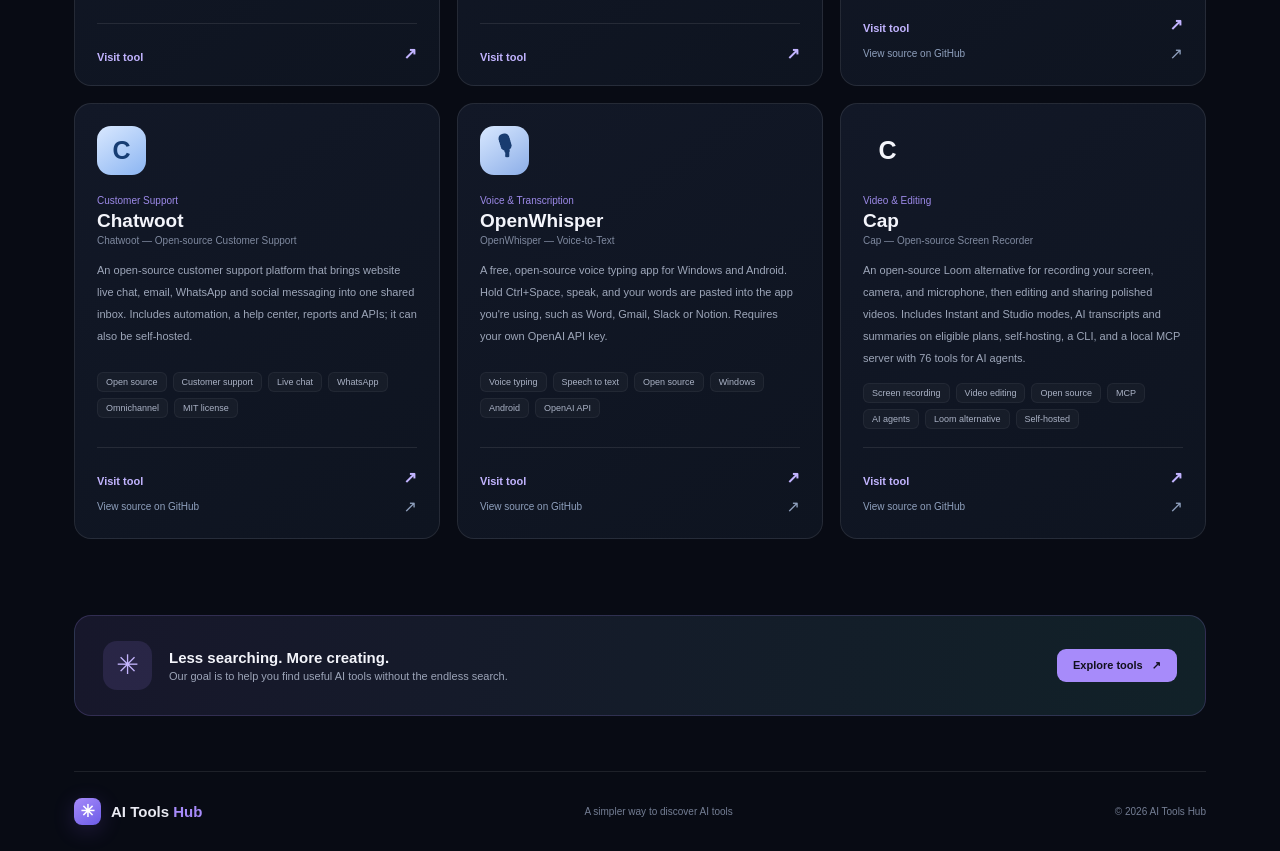
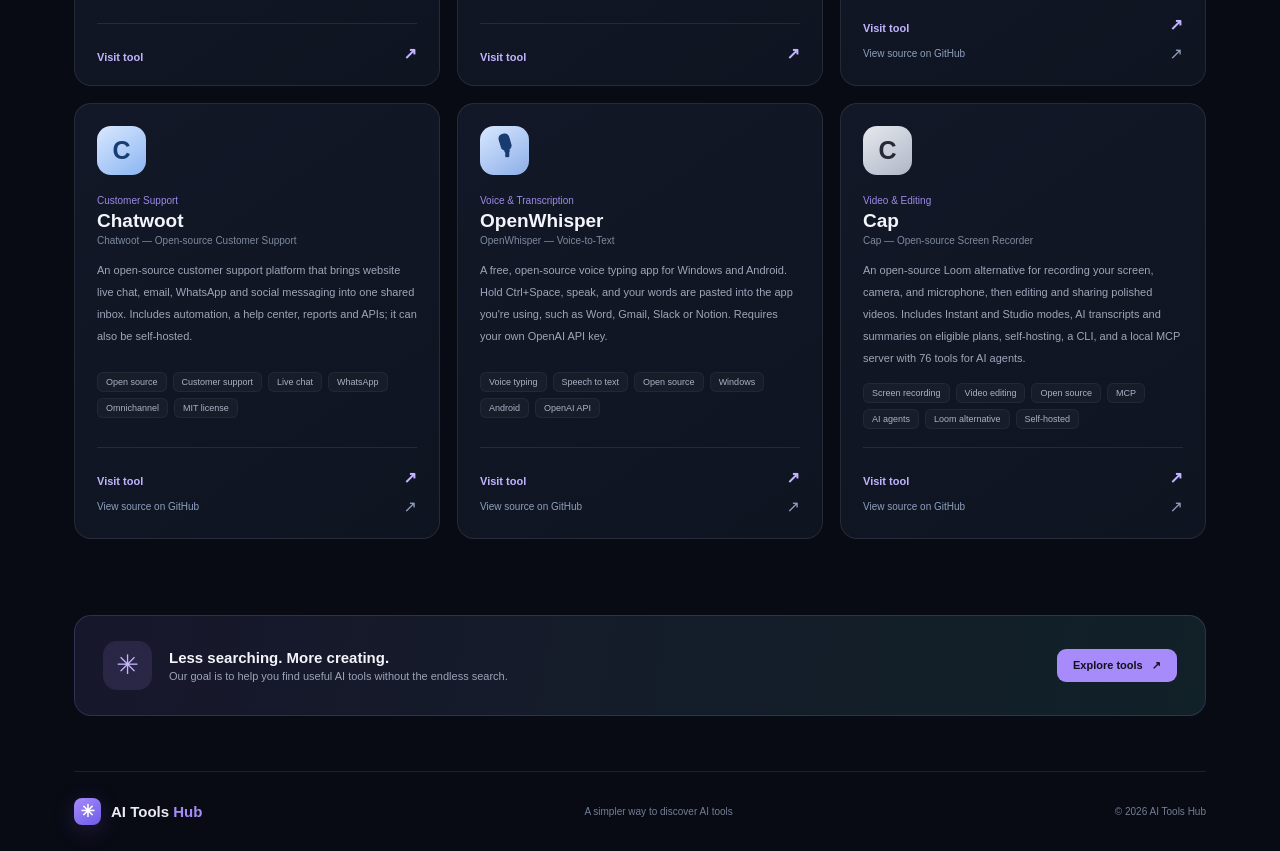
Before and after one commit to dsaad12344321-svg/newaitoolsforyou, a Next.js app: page / in a window 1280 px wide. Shown: the part 1180-2031 px from the top of the page. Built offline with nearby package versions, Linux system fonts and the light colour scheme.

Commit message:
Style Cap screen recorder card

```diff
--- a/app/globals.css
+++ b/app/globals.css
@@ -124,3 +124,6 @@ html[lang="en"] .footer-brand{direction:ltr}
 
 
 .tool-logo.openwhisper{background:linear-gradient(145deg,#d8e8ff,#8caee8);color:#193c70}
+
+
+.tool-logo.cap{background:linear-gradient(145deg,#e6e8ed,#aeb7c8);color:#252a35}
```
